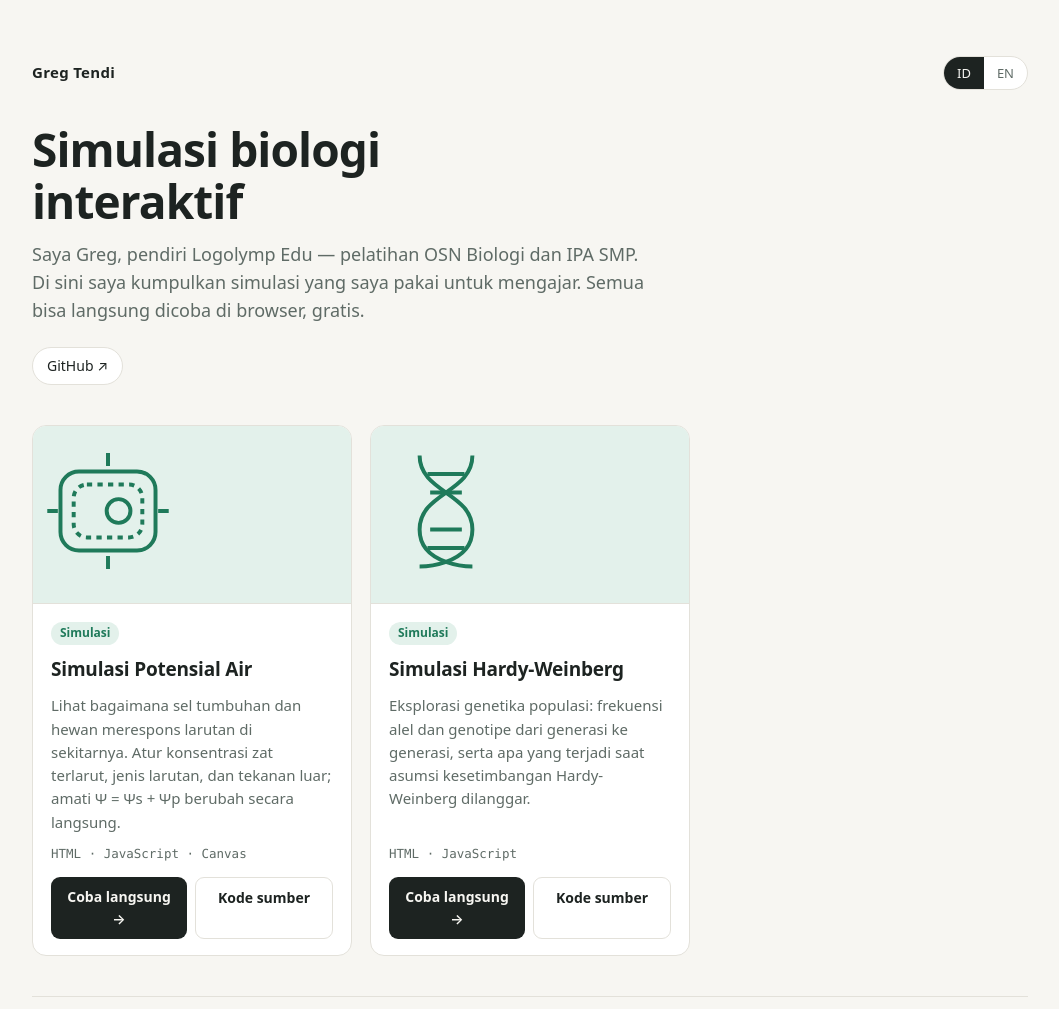
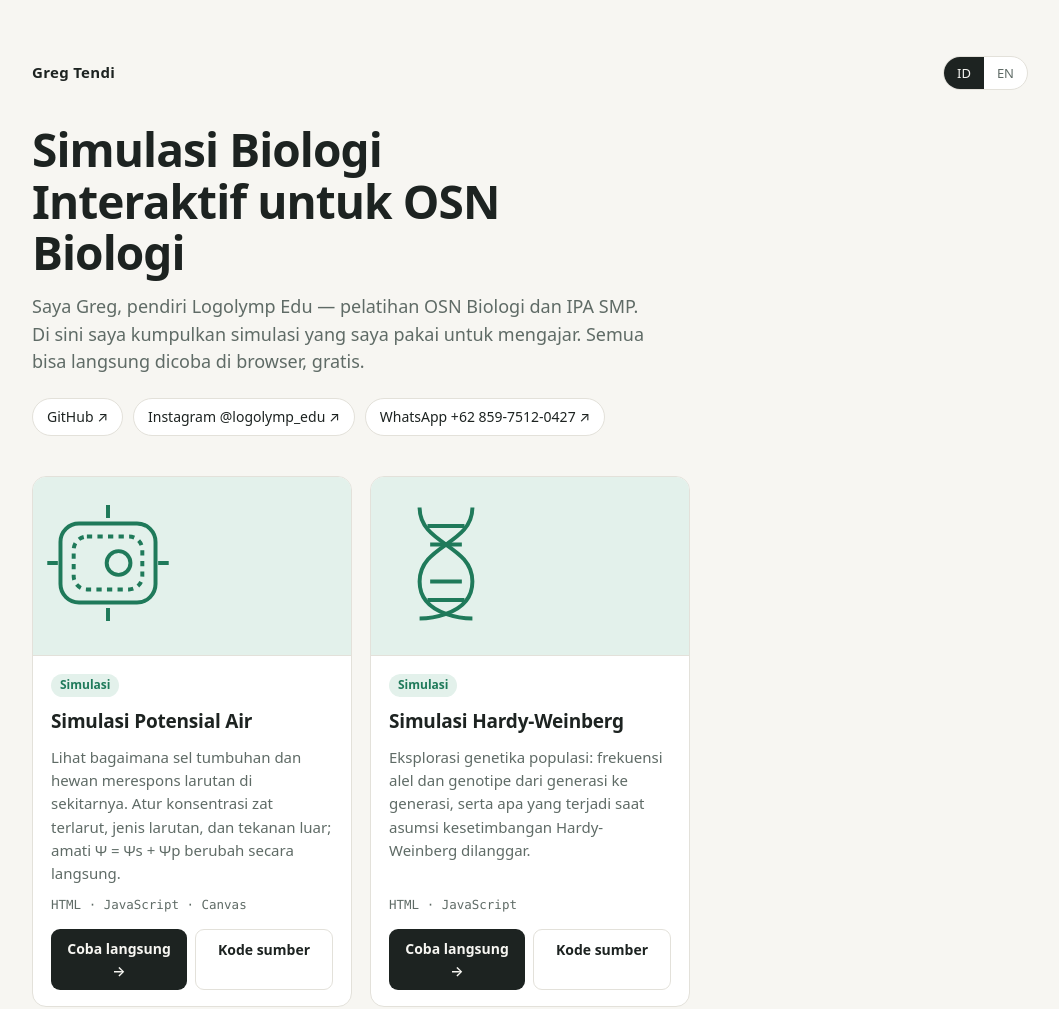
Before and after one commit to GregTendi/GregTendi.github.io, a plain HTML site: page index.html in a window 1280 px wide. Shown: the top 1009 px of the page, without its empty margins (110-1169 px from the left). Drawn offline with Linux system fonts and the light colour scheme.

Commit message:
Update headline, add Instagram and WhatsApp contact links
Co-Authored-By: Claude Opus 5.5 <noreply@anthropic.com>
Claude-Session: https://claude.ai/code/session_019RZB811HkLq9ouv2gdiNwo

```diff
--- a/index.html
+++ b/index.html
@@ -3,8 +3,8 @@
 <head>
 <meta charset="UTF-8">
 <meta name="viewport" content="width=device-width, initial-scale=1">
-<title>Greg Tendi — Projects</title>
-<meta name="description" content="Interactive biology simulations and software tools by Greg Tendi, founder of Logolymp Edu.">
+<title>Simulasi Biologi Interaktif untuk OSN Biologi — Logolymp Edu</title>
+<meta name="description" content="Simulasi Biologi Interaktif untuk OSN Biologi. Interactive biology simulations for the Indonesian Biology Olympiad (OSN), by Logolymp Edu.">
 <style>
   :root{
     --bg:#f7f6f2; --card:#ffffff; --ink:#1d2321; --muted:#5f6b66; --line:#e3e1da;
@@ -82,8 +82,8 @@
     <p class="lede" data-i18n="lede"></p>
     <div class="links">
       <a class="pill" href="https://github.com/GregTendi" target="_blank" rel="noopener">GitHub ↗</a>
-      <!-- Ganti / tambah link sesuai kebutuhan, mis. Instagram Logolymp -->
-      <!-- <a class="pill" href="https://instagram.com/..." target="_blank" rel="noopener">Logolymp Edu ↗</a> -->
+      <a class="pill" href="https://instagram.com/logolymp_edu" target="_blank" rel="noopener">Instagram @logolymp_edu ↗</a>
+      <a class="pill" href="https://wa.me/6285975120427" target="_blank" rel="noopener">WhatsApp +62 859-7512-0427 ↗</a>
     </div>
   </header>
 
@@ -133,7 +133,7 @@ const PROJECTS = [
 /* ---------- teks antarmuka ---------- */
 const UI = {
   id: {
-    title: "Simulasi biologi interaktif",
+    title: "Simulasi Biologi Interaktif untuk OSN Biologi",
     lede: "Saya Greg, pendiri Logolymp Edu — pelatihan OSN Biologi dan IPA SMP. Di sini saya kumpulkan simulasi yang saya pakai untuk mengajar. Semua bisa langsung dicoba di browser, gratis.",
     all: "Semua", sim: "Simulasi Biologi", tool: "Alat & Software",
     tagSim: "Simulasi", tagTool: "Alat", wip: "Dalam pengembangan",
@@ -141,7 +141,7 @@ const UI = {
     footer: "Dibuat dengan HTML biasa, di-host di GitHub Pages"
   },
   en: {
-    title: "Interactive biology simulations",
+    title: "Interactive Biology Simulations for the Biology Olympiad (OSN)",
     lede: "I'm Greg, founder of Logolymp Edu — olympiad training for Biology and junior-high science in Indonesia. Here are the simulations I use in teaching. They all run in your browser, free.",
     all: "All", sim: "Biology Simulations", tool: "Tools & Software",
     tagSim: "Simulation", tagTool: "Tool", wip: "In progress",
```
